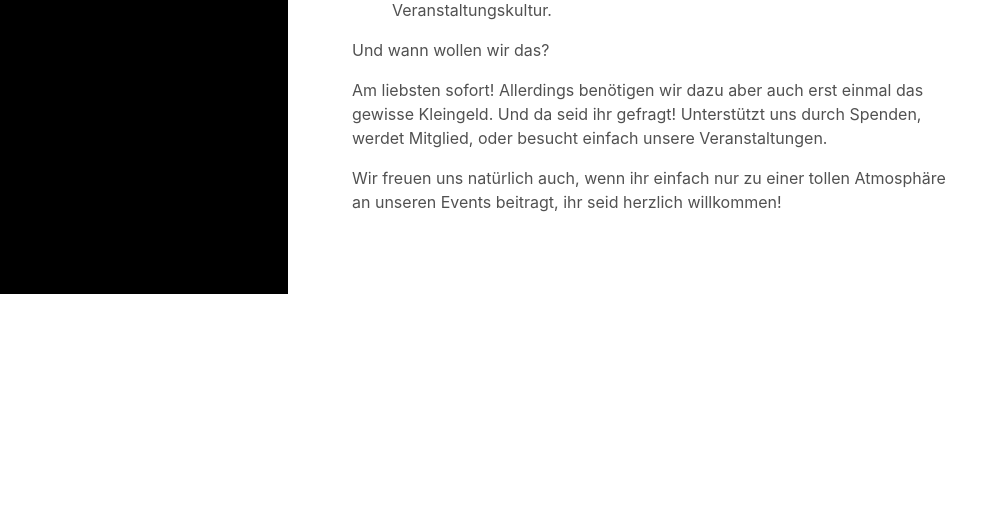
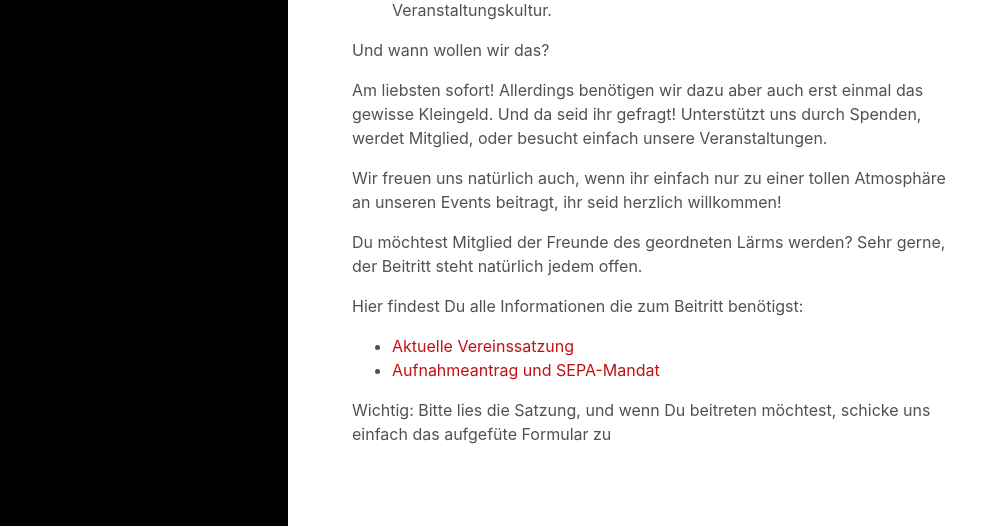
Before and after one commit to F-D-G-L/fdgl-homepage, a Flask app: template templates/verein.html in a window 1280 px wide. Shown: the part 623-1149 px from the top of the page, without its empty margins (0-1008 px from the left). Before the commit the page ends 917 px from the top, so only its background shows below. Run offline with Flask 2, Linux system fonts and the light colour scheme; the template is opened without the code that fills it: most values are stand-ins (such as "Sample title", 1, 10 or a date in 2020).

Commit message:
Add membership information and documents to verein.html
Signed-off-by: Michael Moese <frankenmichl@posteo.de>

```diff
--- a/templates/verein.html
+++ b/templates/verein.html
@@ -16,4 +16,15 @@
 <p>Am liebsten sofort! Allerdings benötigen wir dazu aber auch erst einmal das gewisse Kleingeld. Und da seid ihr gefragt! Unterstützt uns durch Spenden, werdet Mitglied, oder besucht einfach unsere Veranstaltungen. </p>
 
 <p>Wir freuen uns natürlich auch, wenn ihr einfach nur zu einer tollen Atmosphäre an unseren Events beitragt, ihr seid herzlich willkommen!</p>
+
+<p>Du möchtest Mitglied der Freunde des geordneten Lärms werden? Sehr gerne, der Beitritt steht natürlich jedem offen. </p>
+
+<p>Hier findest Du alle Informationen die zum Beitritt benötigst:</p>
+<ul>
+<li><a href="{{ url_for('static', filename='satzung_fdgl.pdf') }}">Aktuelle Vereinssatzung</a></li>
+<li><a href="{{ url_for('static', filename='aufnahmeantrag_fdgl.pdf') }}">Aufnahmeantrag und SEPA-Mandat</a></li>
+</ul>
+<p>Wichtig: Bitte lies die Satzung, und wenn Du beitreten m&ouml;chtest, schicke uns einfach das aufgef&uuml;te Formular zu</p>
+
+
 {% endblock %}
```
Also changed, not shown: 2 other files.
